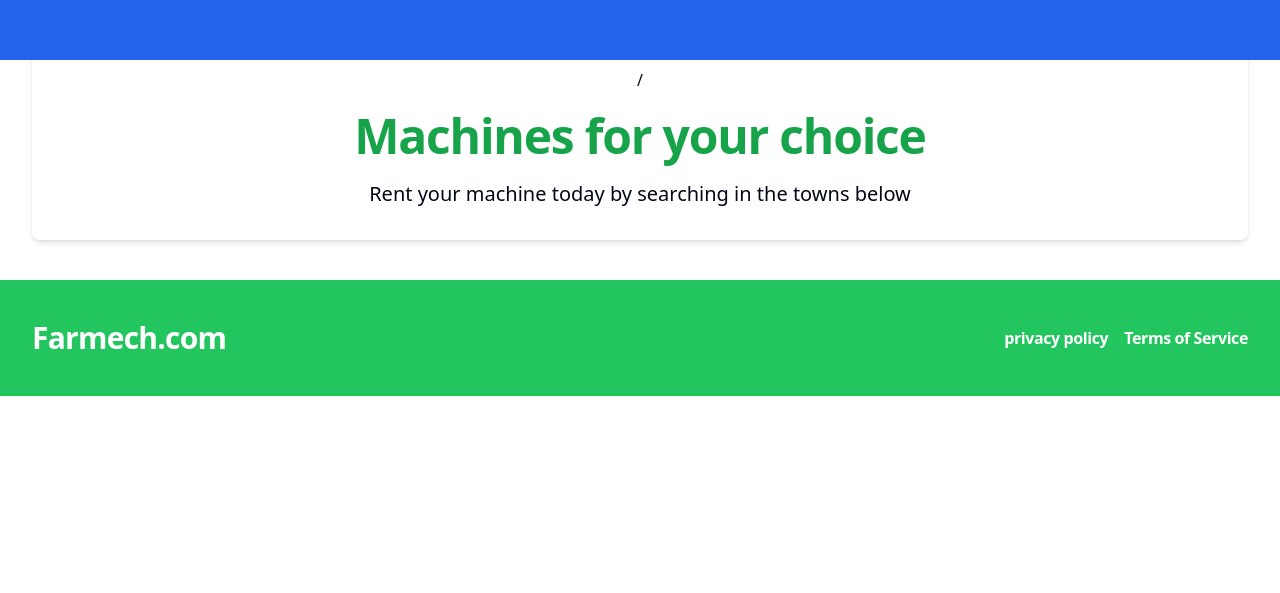
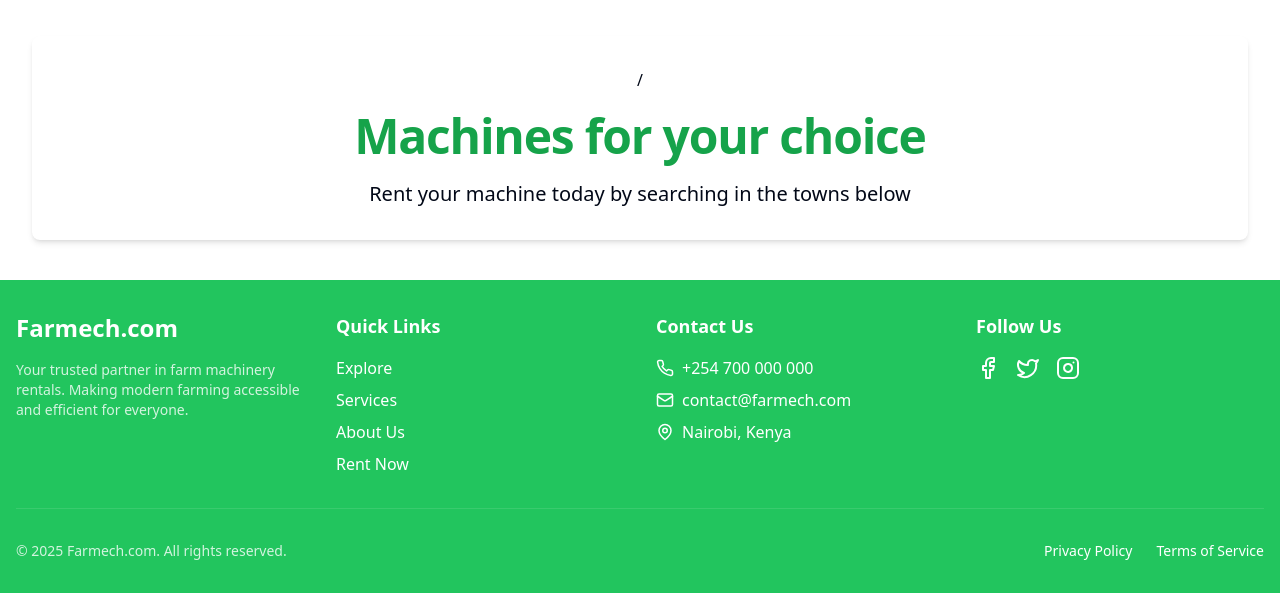
Before and after one commit to meshackkiplimo/kokya_farm, a React (Vite) app in the folder farmec.com-frontend/: page / in a window 1280 px wide. Shown: the part 450-1043 px from the top of the page. Before the commit the page ends 846 px from the top, so only its background shows below. Built offline with nearby package versions, Linux system fonts and the light colour scheme; no server answers.

Commit message:
feat: enhance Footer component with social links and contact information; update Hero component background and text color

```diff
--- a/farmec.com-frontend/src/components/Footer.tsx
+++ b/farmec.com-frontend/src/components/Footer.tsx
@@ -1,20 +1,82 @@
+import { Facebook, Instagram, Mail, MapPin, Phone, Twitter } from "lucide-react";
+import { Link } from "react-router-dom";
+
 const Footer = () => {
-    return(
-  <div className="bg-green-500 py-10">
+  return (
+    <footer className="bg-green-500 text-white">
+      <div className="container mx-auto px-4 py-8">
+        {/* Main footer content */}
+        <div className="grid grid-cols-1 md:grid-cols-2 lg:grid-cols-4 gap-8">
+          {/* Company Info */}
+          <div className="space-y-4">
+            <h3 className="text-2xl font-bold">Farmech.com</h3>
+            <p className="text-sm text-white/80">
+              Your trusted partner in farm machinery rentals. Making modern farming accessible and efficient for everyone.
+            </p>
+          </div>
 
-    <div className="container mx-auto flex flex-col md:flex-row justify-between items-center">
+          {/* Quick Links */}
+          <div className="space-y-4">
+            <h4 className="text-lg font-semibold">Quick Links</h4>
+            <ul className="space-y-2">
+              <li><Link to="/rent" className="hover:text-white/80">Explore</Link></li>
+              <li><Link to="/services" className="hover:text-white/80">Services</Link></li>
+              <li><Link to="/about" className="hover:text-white/80">About Us</Link></li>
+              <li><Link to="/book" className="hover:text-white/80">Rent Now</Link></li>
+            </ul>
+          </div>
 
-        <span className="text-3xl text-white font-bold tracking-tight">
-            Farmech.com
-        </span>
-        <span className="text-white font-bold tracking-tight flex gap-4" >
+          {/* Contact Info */}
+          <div className="space-y-4">
+            <h4 className="text-lg font-semibold">Contact Us</h4>
+            <ul className="space-y-2">
+              <li className="flex items-center gap-2">
+                <Phone size={18} />
+                <span>+254 700 000 000</span>
+              </li>
+              <li className="flex items-center gap-2">
+                <Mail size={18} />
+                <span>contact@farmech.com</span>
+              </li>
+              <li className="flex items-center gap-2">
+                <MapPin size={18} />
+                <span>Nairobi, Kenya</span>
+              </li>
+            </ul>
+          </div>
 
-            <span>privacy policy</span>
-            <span>Terms of Service</span>
-        </span>
-    </div>
-  </div>
-    )
-}
+          {/* Social Links */}
+          <div className="space-y-4">
+            <h4 className="text-lg font-semibold">Follow Us</h4>
+            <div className="flex space-x-4">
+              <a href="https://facebook.com" target="_blank" rel="noopener noreferrer" className="hover:text-white/80">
+                <Facebook />
+              </a>
+              <a href="https://twitter.com" target="_blank" rel="noopener noreferrer" className="hover:text-white/80">
+                <Twitter />
+              </a>
+              <a href="https://instagram.com" target="_blank" rel="noopener noreferrer" className="hover:text-white/80">
+                <Instagram />
+              </a>
+            </div>
+          </div>
+        </div>
+
+        {/* Bottom bar */}
+        <div className="border-t border-white/10 mt-8 pt-8">
+          <div className="flex flex-col md:flex-row justify-between items-center space-y-4 md:space-y-0">
+            <div className="text-sm text-white/80">
+              © {new Date().getFullYear()} Farmech.com. All rights reserved.
+            </div>
+            <div className="flex space-x-6 text-sm">
+              <Link to="/privacy" className="hover:text-white/80">Privacy Policy</Link>
+              <Link to="/terms" className="hover:text-white/80">Terms of Service</Link>
+            </div>
+          </div>
+        </div>
+      </div>
+    </footer>
+  );
+};
 
 export default Footer;
--- a/farmec.com-frontend/src/components/Hero.tsx
+++ b/farmec.com-frontend/src/components/Hero.tsx
@@ -1,7 +1,7 @@
 const Hero = () => {
   return (
-    <div className="relative w-full h-[50vh] bg-blue-600">
-      <div className="p-6 text-white font-bold text-3xl">
+    <div className="relative w-full h-[50vh] bg-white-600">
+      <div className="p-6 text-black font-bold text-3xl">
         <h1>Hello Farmer Welcome!</h1>
         <p>Higher Quality Machines at Fair price.</p>
       </div>
```
